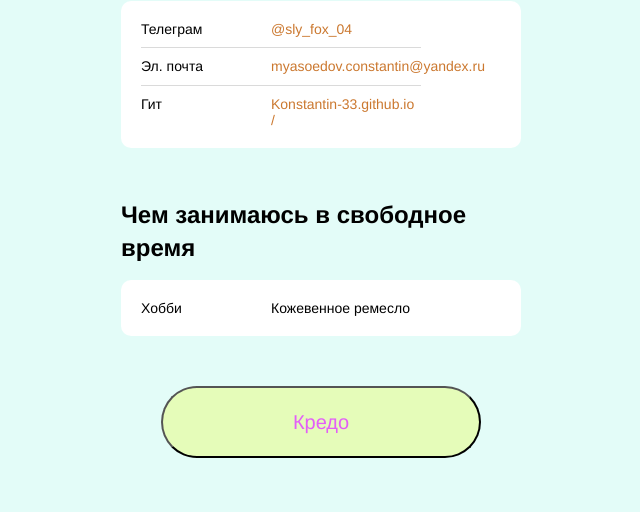
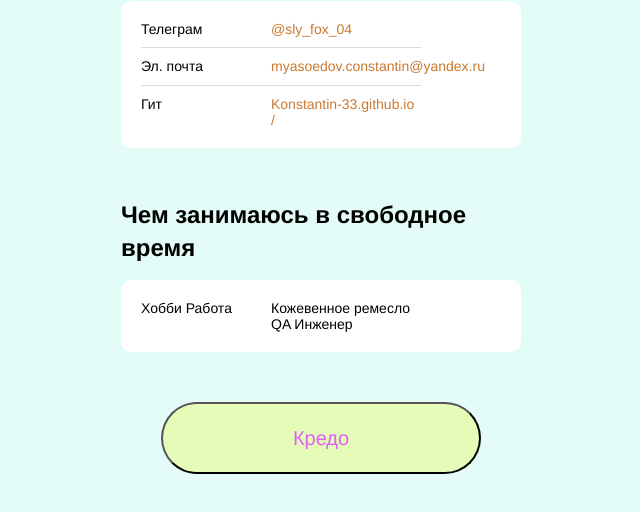
Before and after one commit to Konstantin-33/Konstantin-33.github.io, a plain HTML site: page index.html in a window 1280 px wide. Shown: the part 640-1152 px from the top of the page, without its empty margins (319-959 px from the left). Drawn offline with Linux system fonts and the light colour scheme.

Commit message:
добавил параграф

```diff
--- a/index.html
+++ b/index.html
@@ -40,8 +40,9 @@
         <h2 class="links__header">Чем занимаюсь в свободное время</h2>
         <ul class="links__container">
           <li class="links__link">
-            <p class="links__title">Хобби</p>
-            <p class="links__title">Кожевенное ремесло</p>
+            <p class="links__title">Хобби Работа</p>
+            <p class="links__title">Кожевенное ремесло QA Инженер</p
+          </li>
           </li>
           </li>
         </ul>
```
